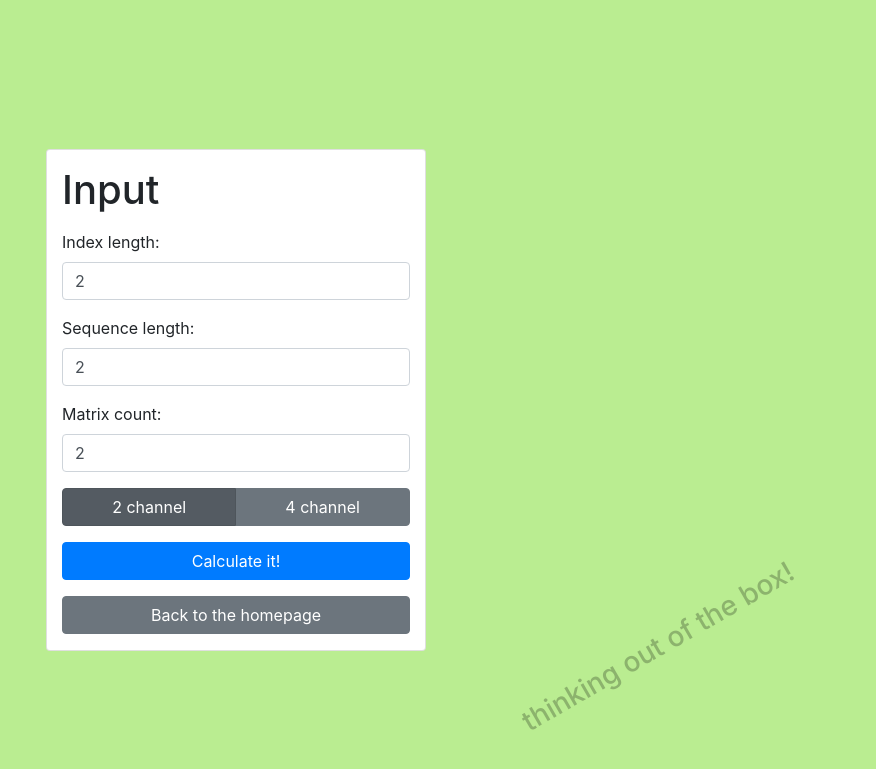
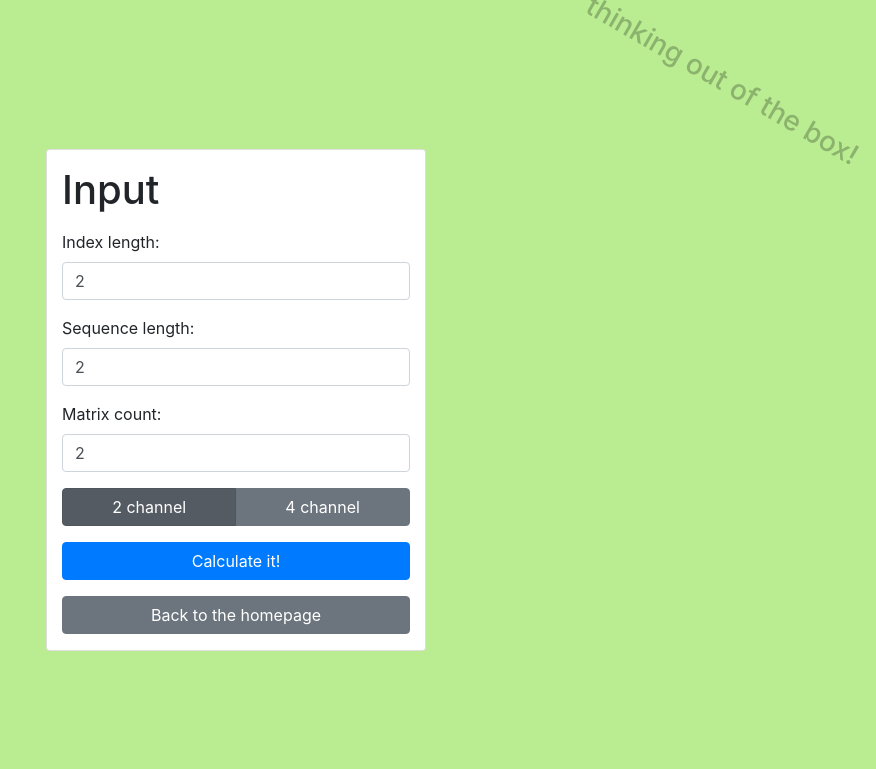
Before and after one commit to alex-zaplik/ngs-seq-tool, a PHP site: page /calc.php in a window 1280 px wide. Shown: the top 769 px of the page, without its empty margins (404-1280 px from the left). Run offline with PHP 8.4, Linux system fonts and the light colour scheme; the visitor is signed in with stand-in values (Sample User, id 1).

Commit message:
thinking out of the box!

```diff
--- a/frontend/calc.php
+++ b/frontend/calc.php
@@ -50,8 +50,8 @@ else{
 
     <body class="h-100" style="background-color: #baed91;">
 
-    <div style="position: absolute; right:5vw; bottom: 10vw; transform: rotate(-30deg); color: #8cb36d;" class="h3">
-            thinking out of the box!
+        <div style="position: absolute; top:5vw; right: 0vw" class="h3">
+            <p style="transform: rotate(30deg); color: #8cb36d;">thinking out of the box!</p>
         </div>
 
         <div class="container h-100">
--- a/frontend/generate.php
+++ b/frontend/generate.php
@@ -23,8 +23,8 @@ move_not_logged_users($_SESSION);
 
     <body class="h-100" style="background-color: #baed91;">
 
-        <div style="position: absolute; right:5vw; bottom: 10vw; transform: rotate(-30deg); color: #8cb36d;" class="h3">
-            thinking out of the box!
+        <div style="position: absolute; top:5vw; right: 0vw" class="h3">
+            <p style="transform: rotate(30deg); color: #8cb36d;">thinking out of the box!</p>
         </div>
 
         <div class="container h-100">
--- a/frontend/upload.php
+++ b/frontend/upload.php
@@ -20,8 +20,8 @@ move_not_logged_users($_SESSION);
 
     <body class="h-100" style="background-color: #baed91;">
 
-        <div style="position: absolute; right:5vw; bottom: 10vw; transform: rotate(-30deg); color: #8cb36d;" class="h3">
-            thinking out of the box!
+        <div style="position: absolute; top:5vw; right: 0vw" class="h3">
+            <p style="transform: rotate(30deg); color: #8cb36d;">thinking out of the box!</p>
         </div>
 
         <div class="container h-100">
```
